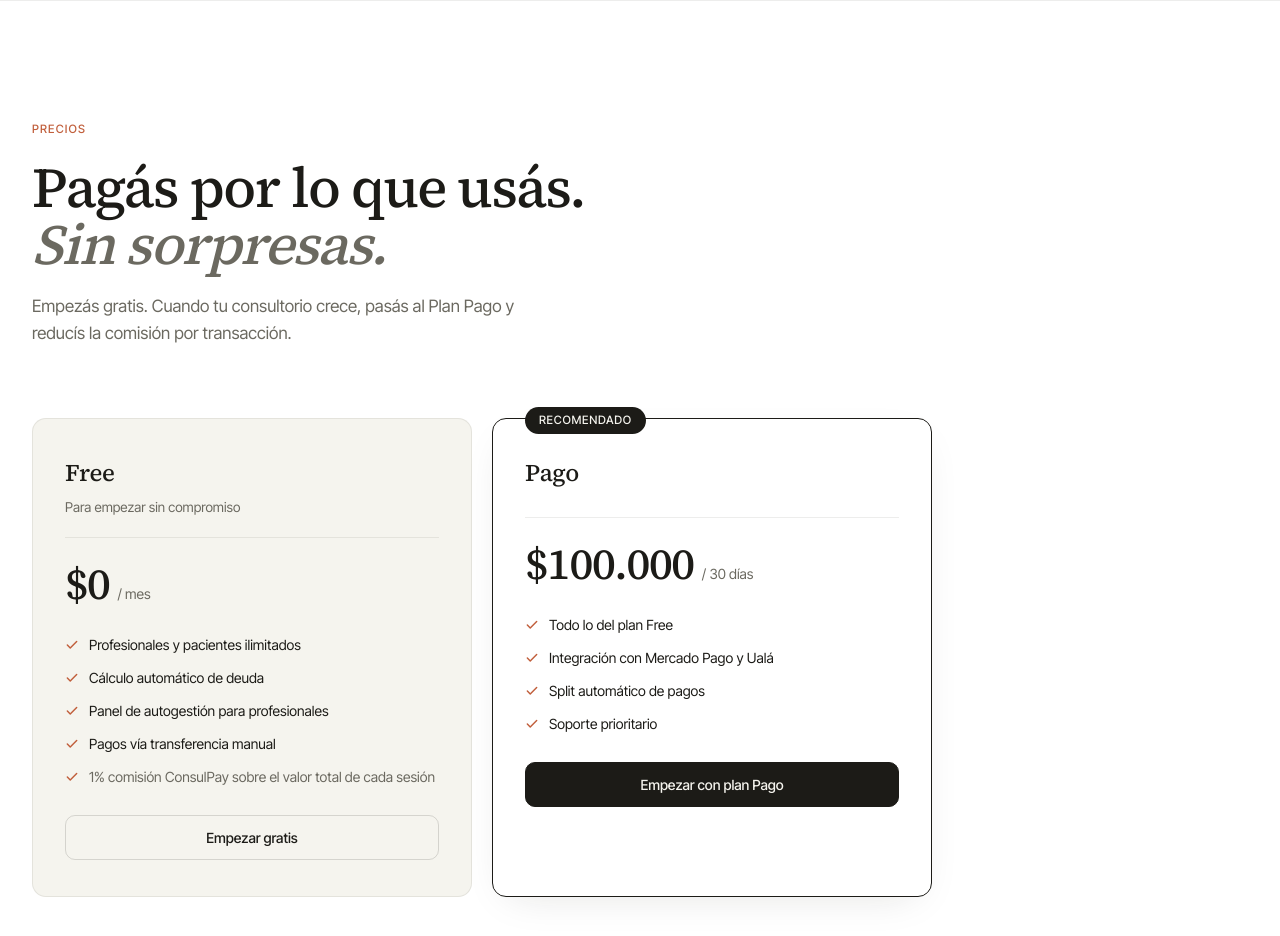
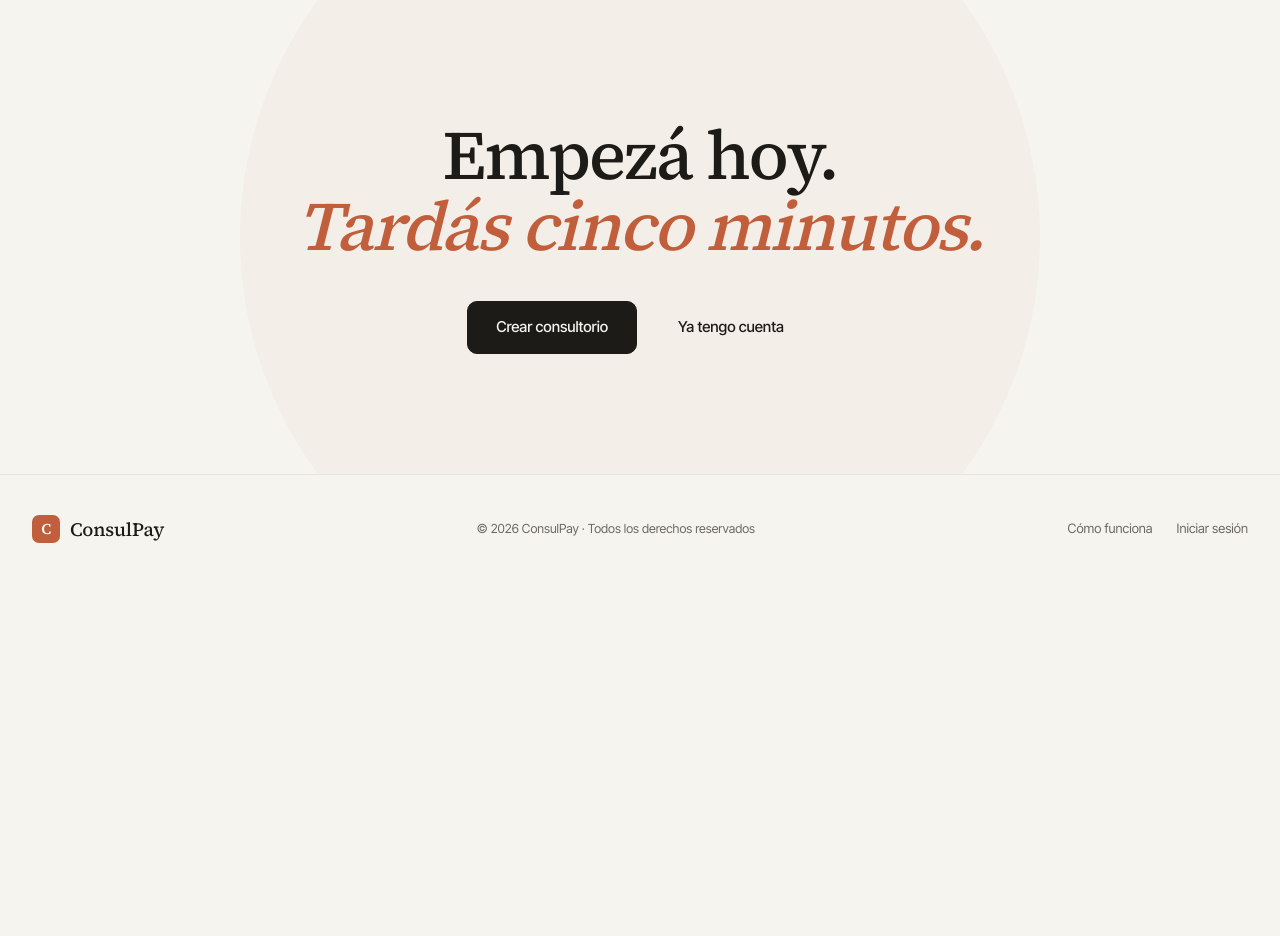
Before and after one commit to ObregonJeronimo/ConsulPay, a React (Vite) app: page /inicio in a window 1280 px wide. Shown: the part 1800-2736 px from the top of the page. After the commit the page ends 2383 px from the top, so only its background shows below. Built offline with nearby package versions, Linux system fonts and the light colour scheme; no server answers.

Commit message:
feat(landing): quitar seccion de precios (ya no existe el plan free/pago)
Se elimina la seccion Precios, el link del nav y del footer. El modelo
comercial es precio unico sin planes, asi que la tabla de planes ya no
aplica. Verificado con build + eslint.

```diff
--- a/src/pages/Landing.jsx
+++ b/src/pages/Landing.jsx
@@ -14,7 +14,6 @@ export default function Landing() {
       <Nav />
       <Hero />
       <ComoFunciona />
-      <Precios />
       <CTAFinal />
       <Footer />
     </div>
@@ -62,7 +61,6 @@ function Nav() {
 
         <div className="lp-nav__links">
           <a href="#como-funciona" className="lp-nav__link">Cómo funciona</a>
-          <a href="#precios" className="lp-nav__link">Precios</a>
         </div>
 
         <div className="lp-nav__cta">
@@ -356,86 +354,6 @@ function ComoFunciona() {
 }
 
 /* ============================================================
-   Precios — tabla editorial
-   ============================================================ */
-function Precios() {
-  return (
-    <section id="precios" className="lp-section lp-section--alt">
-      <div className="lp-section__inner">
-        <div className="lp-section__head">
-          <div className="lp-section__eyebrow">Precios</div>
-          <h2 className="lp-section__title">
-            Pagás por lo que usás.
-            <br />
-            <em>Sin sorpresas.</em>
-          </h2>
-          <p className="lp-section__lead">
-            Empezás gratis. Cuando tu consultorio crece, pasás al Plan Pago y reducís
-            la comisión por transacción.
-          </p>
-        </div>
-
-        <div className="lp-pricing">
-          {/* Plan Free */}
-          <div className="lp-price-card">
-            <div className="lp-price-card__top">
-              <div className="lp-price-card__name">Free</div>
-              <div className="lp-price-card__tagline">Para empezar sin compromiso</div>
-            </div>
-
-            <div className="lp-price-card__price">
-              <span className="lp-price-card__amount">$0</span>
-              <span className="lp-price-card__period">/ mes</span>
-            </div>
-
-            <ul className="lp-price-card__features">
-              <li><CheckIcon /> Profesionales y pacientes ilimitados</li>
-              <li><CheckIcon /> Cálculo automático de deuda</li>
-              <li><CheckIcon /> Panel de autogestión para profesionales</li>
-              <li><CheckIcon /> Pagos vía transferencia manual</li>
-              <li className="lp-price-card__muted">
-                <CheckIcon /> 1% comisión ConsulPay sobre el valor total de cada sesión
-              </li>
-            </ul>
-
-            <Link to="/crear-consultorio" className="lp-btn lp-btn--secondary lp-btn--full">
-              Empezar gratis
-            </Link>
-          </div>
-
-          {/* Plan Pago */}
-          <div className="lp-price-card lp-price-card--featured">
-            <div className="lp-price-card__badge">Recomendado</div>
-
-            <div className="lp-price-card__top">
-              <div className="lp-price-card__name">Pago</div>
-            </div>
-
-            <div className="lp-price-card__price">
-              <span className="lp-price-card__amount">$100.000</span>
-              <span className="lp-price-card__period">/ 30 días</span>
-            </div>
-
-            <ul className="lp-price-card__features">
-              <li><CheckIcon /> Todo lo del plan Free</li>
-              <li><CheckIcon /> Integración con Mercado Pago y Ualá</li>
-              <li><CheckIcon /> Split automático de pagos</li>
-              <li><CheckIcon /> Soporte prioritario</li>
-            </ul>
-
-            <Link to="/crear-consultorio" className="lp-btn lp-btn--primary lp-btn--full">
-              Empezar con plan Pago
-            </Link>
-          </div>
-        </div>
-
-        {/* Nota de comisión oculta — se comunica directamente al cliente */}
-      </div>
-    </section>
-  );
-}
-
-/* ============================================================
    CTA final
    ============================================================ */
 function CTAFinal() {
@@ -477,7 +395,6 @@ function Footer() {
         </div>
 
         <div className="lp-footer__links">
-          <a href="#precios">Precios</a>
           <a href="#como-funciona">Cómo funciona</a>
           <Link to="/login">Iniciar sesión</Link>
         </div>
```
